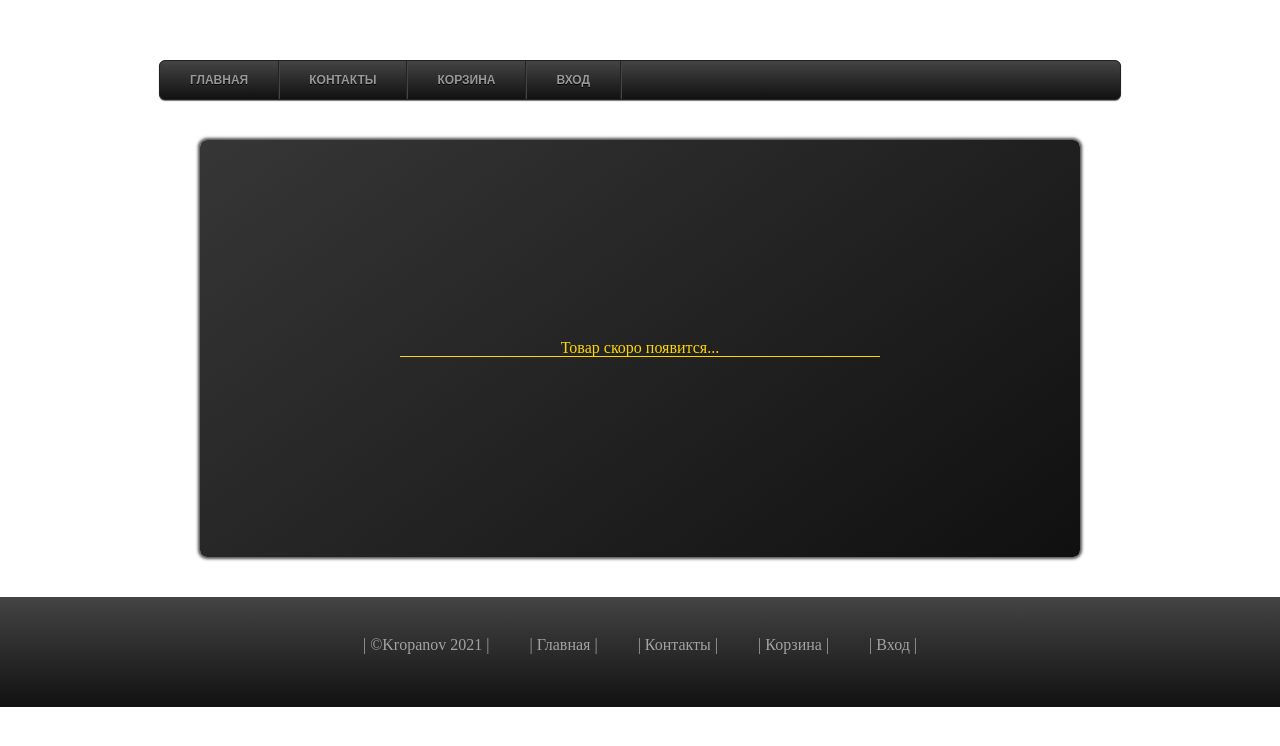
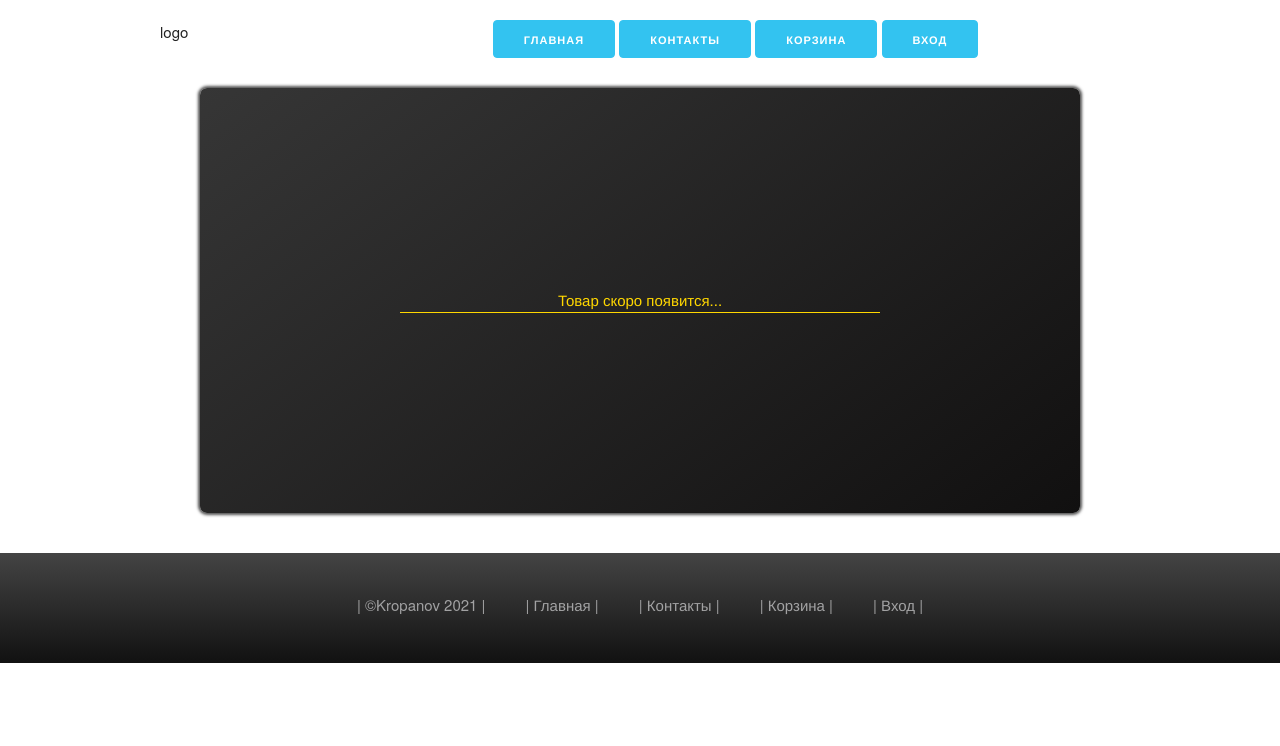
Before and after one commit to Kropanov/project_mysite, a Django app: page / in a window 1280 px wide. Shown: the top 746 px of the page. Run offline with Django 3.2, Linux system fonts and the light colour scheme.

Commit message:
Подключение системы модульной верстки Skeleton

```diff
--- a/interface/Templates/interface/base.html
+++ b/interface/Templates/interface/base.html
@@ -4,12 +4,13 @@
 <head>
     <meta charset="UTF-8">
     <title>Name mysite</title>
-    <link rel="stylesheet" href="{% static 'css/reset.css'%}" type="text/css">
+    <link rel="stylesheet" href="{% static 'css/normalize.css'%}" type="text/css">
+    <link rel="stylesheet" href="{% static 'css/skeleton.css'%}" type="text/css">
     <link rel="stylesheet" href="{% static 'css/main.css'%}" type="text/css">
 </head>
 <body>
-{% include 'interface/header.html' %}
-{% block content %}{% endblock %}
-{% include 'interface/footer.html' %}
+    {% include 'interface/header.html' %}
+    {% block content %}{% endblock %}
+    {% include 'interface/footer.html' %}
 </body>
 </html>
--- a/interface/Templates/interface/header.html
+++ b/interface/Templates/interface/header.html
@@ -1,14 +1,17 @@
 {% load static %}
-<header>
-    <div class="logo">
-        <!-- <a href="{% url 'interface:index'%}"><img src="{% static 'img/Cast_Iron-logo.png' %}" class="logoimg" width="160px" height="60px"></a> -->
-        <nav>
-            <ul id="menu">
-                <li><a href="{% url 'interface:index' %}">Главная</a></li>
-                <li><a href="{% url 'interface:contacts' %}">Контакты</a></li>
-                <li><a href="{% url 'interface:basket' %}">Корзина</a></li>
-                <li><a href="#">Вход</a></li>
-            </ul>
-        </nav>
+<!-- Добавление системы модульной верстки -->
+<div class="section header">
+    <div class="container">
+        <div class="row nav">
+            <div class="four columns">
+                logo
+            </div>
+            <div class="eight columns nav">
+                <a class='button button-primary' href="{% url 'interface:index' %}">Главная</a>
+                <a class='button button-primary' href="{% url 'interface:contacts' %}">Контакты</a>
+                <a class='button button-primary' href="{% url 'interface:basket' %}">Корзина</a>
+                <a class='button button-primary' href="#">Вход</a>
+            </div>
+        </div>
     </div>
-</header>
+</div>
--- a/static/css/main.css
+++ b/static/css/main.css
@@ -1,132 +1,11 @@
-@import url('https://fonts.googleapis.com/css2?family=Varela+Round&display=swap');
-* {
-    padding: 0;
-    margin: 0;
+.header {
+  padding-top: 20px;
 }
-
-#menu,
-  #menu ul {
-    margin: 0;
-    padding: 0;
-    list-style: none;
-}
-
-#menu {
-    width: 960px;
-    margin: 60px auto 40px auto;
-    border: 1px solid #222;
-    background-color: #111;
-    background-image: linear-gradient(#444, #111);
-    border-radius: 6px;
-    box-shadow: 0 1px 1px #777;
-}
-
-#menu:before,
-  #menu:after {
-    content: "";
-    display: table;
-  }
-
-  #menu:after {
-    clear: both;
-  }
-
-  #menu {
-    zoom:1;
-  }
-
-#menu li {
-    float: left;
-    border-right: 1px solid #222;
-    box-shadow: 1px 0 0 #444;
-    position: relative;
-  }
-
-  #menu a {
-    float: left;
-    padding: 12px 30px;
-    color: #999;
-    text-transform: uppercase;
-    font: bold 12px Arial, Helvetica;
-    text-decoration: none;
-    text-shadow: 0 1px 0 #000;
-  }
-
-  #menu li:hover > a {
-    color: #fafafa;
-  }
-
-  *html #menu li a:hover { /* IE6 only */
-    color: #fafafa;
-  }
-
-#menu ul {
-    margin: 20px 0 0 0;
-    _margin: 0; /*IE6 only*/
-    opacity: 0;
-    visibility: hidden;
-    position: absolute;
-    top: 38px;
-    left: 0;
-    z-index: 1;
-    background: #444;
-    background: linear-gradient(#444, #111);
-    box-shadow: 0 -1px 0 rgba(255,255,255,.3);
-    border-radius: 3px;
-    transition: all .2s ease-in-out;
-  }
-
-  #menu li:hover > ul {
-    opacity: 1;
-    visibility: visible;
-    margin: 0;
-  }
-
-  #menu ul ul {
-    top: 0;
-    left: 150px;
-    margin: 0 0 0 20px;
-    _margin: 0; /*IE6 only*/
-    box-shadow: -1px 0 0 rgba(255,255,255,.3);
-  }
-
-  #menu ul li {
-    float: none;
-    display: block;
-    border: 0;
-    _line-height: 0; /*IE6 only*/
-    box-shadow: 0 1px 0 #111, 0 2px 0 #666;
-  }
-
-  #menu ul li:last-child {
-    box-shadow: none;
-  }
-
-  #menu ul a {
-    padding: 10px;
-    width: 130px;
-    _height: 10px; /*IE6 only*/
-    display: block;
-    white-space: nowrap;
-    float: none;
-    text-transform: none;
-  }
-
-  ul#menu a:hover {
-    /* background-color: #0186ba; */
-    /* background-image: linear-gradient(#04acec, #0186ba); */
-    background-image: linear-gradient(#18bafa, #035c80);
-  }
-
 
 /* ссылки */
 a {
     text-decoration: none;
     color:rgb(0, 0, 0);
-}
-
-a:visited {
-    color: rgb(224, 209, 209);
 }
 
 /* информация обо мне  rgb(180, 57, 48)*/
@@ -165,13 +44,11 @@ a:visited {
 .footer div {
     margin: 10px;
     padding: 10px;
-    opacity: 1;
+    transition: all 1s ease-in-out;
 }
 
 .footer div:hover {
     border-bottom: 1px solid white;
-    transition: all ease-in-out 10s;
-    opacity: 0;
 }
 
 
--- /dev/null
+++ b/static/css/skeleton.css
@@ -0,0 +1,418 @@
+/*
+* Skeleton V2.0.4
+* Copyright 2014, Dave Gamache
+* www.getskeleton.com
+* Free to use under the MIT license.
+* http://www.opensource.org/licenses/mit-license.php
+* 12/29/2014
+*/
+
+
+/* Table of contents
+––––––––––––––––––––––––––––––––––––––––––––––––––
+- Grid
+- Base Styles
+- Typography
+- Links
+- Buttons
+- Forms
+- Lists
+- Code
+- Tables
+- Spacing
+- Utilities
+- Clearing
+- Media Queries
+*/
+
+
+/* Grid
+–––––––––––––––––––––––––––––––––––––––––––––––––– */
+.container {
+  position: relative;
+  width: 100%;
+  max-width: 960px;
+  margin: 0 auto;
+  padding: 0 20px;
+  box-sizing: border-box; }
+.column,
+.columns {
+  width: 100%;
+  float: left;
+  box-sizing: border-box; }
+
+/* For devices larger than 400px */
+@media (min-width: 400px) {
+  .container {
+    width: 85%;
+    padding: 0; }
+}
+
+/* For devices larger than 550px */
+@media (min-width: 550px) {
+  .container {
+    width: 80%; }
+  .column,
+  .columns {
+    margin-left: 4%; }
+  .column:first-child,
+  .columns:first-child {
+    margin-left: 0; }
+
+  .one.column,
+  .one.columns                    { width: 4.66666666667%; }
+  .two.columns                    { width: 13.3333333333%; }
+  .three.columns                  { width: 22%;            }
+  .four.columns                   { width: 30.6666666667%; }
+  .five.columns                   { width: 39.3333333333%; }
+  .six.columns                    { width: 48%;            }
+  .seven.columns                  { width: 56.6666666667%; }
+  .eight.columns                  { width: 65.3333333333%; }
+  .nine.columns                   { width: 74.0%;          }
+  .ten.columns                    { width: 82.6666666667%; }
+  .eleven.columns                 { width: 91.3333333333%; }
+  .twelve.columns                 { width: 100%; margin-left: 0; }
+
+  .one-third.column               { width: 30.6666666667%; }
+  .two-thirds.column              { width: 65.3333333333%; }
+
+  .one-half.column                { width: 48%; }
+
+  /* Offsets */
+  .offset-by-one.column,
+  .offset-by-one.columns          { margin-left: 8.66666666667%; }
+  .offset-by-two.column,
+  .offset-by-two.columns          { margin-left: 17.3333333333%; }
+  .offset-by-three.column,
+  .offset-by-three.columns        { margin-left: 26%;            }
+  .offset-by-four.column,
+  .offset-by-four.columns         { margin-left: 34.6666666667%; }
+  .offset-by-five.column,
+  .offset-by-five.columns         { margin-left: 43.3333333333%; }
+  .offset-by-six.column,
+  .offset-by-six.columns          { margin-left: 52%;            }
+  .offset-by-seven.column,
+  .offset-by-seven.columns        { margin-left: 60.6666666667%; }
+  .offset-by-eight.column,
+  .offset-by-eight.columns        { margin-left: 69.3333333333%; }
+  .offset-by-nine.column,
+  .offset-by-nine.columns         { margin-left: 78.0%;          }
+  .offset-by-ten.column,
+  .offset-by-ten.columns          { margin-left: 86.6666666667%; }
+  .offset-by-eleven.column,
+  .offset-by-eleven.columns       { margin-left: 95.3333333333%; }
+
+  .offset-by-one-third.column,
+  .offset-by-one-third.columns    { margin-left: 34.6666666667%; }
+  .offset-by-two-thirds.column,
+  .offset-by-two-thirds.columns   { margin-left: 69.3333333333%; }
+
+  .offset-by-one-half.column,
+  .offset-by-one-half.columns     { margin-left: 52%; }
+
+}
+
+
+/* Base Styles
+–––––––––––––––––––––––––––––––––––––––––––––––––– */
+/* NOTE
+html is set to 62.5% so that all the REM measurements throughout Skeleton
+are based on 10px sizing. So basically 1.5rem = 15px :) */
+html {
+  font-size: 62.5%; }
+body {
+  font-size: 1.5em; /* currently ems cause chrome bug misinterpreting rems on body element */
+  line-height: 1.6;
+  font-weight: 400;
+  font-family: "Raleway", "HelveticaNeue", "Helvetica Neue", Helvetica, Arial, sans-serif;
+  color: #222; }
+
+
+/* Typography
+–––––––––––––––––––––––––––––––––––––––––––––––––– */
+h1, h2, h3, h4, h5, h6 {
+  margin-top: 0;
+  margin-bottom: 2rem;
+  font-weight: 300; }
+h1 { font-size: 4.0rem; line-height: 1.2;  letter-spacing: -.1rem;}
+h2 { font-size: 3.6rem; line-height: 1.25; letter-spacing: -.1rem; }
+h3 { font-size: 3.0rem; line-height: 1.3;  letter-spacing: -.1rem; }
+h4 { font-size: 2.4rem; line-height: 1.35; letter-spacing: -.08rem; }
+h5 { font-size: 1.8rem; line-height: 1.5;  letter-spacing: -.05rem; }
+h6 { font-size: 1.5rem; line-height: 1.6;  letter-spacing: 0; }
+
+/* Larger than phablet */
+@media (min-width: 550px) {
+  h1 { font-size: 5.0rem; }
+  h2 { font-size: 4.2rem; }
+  h3 { font-size: 3.6rem; }
+  h4 { font-size: 3.0rem; }
+  h5 { font-size: 2.4rem; }
+  h6 { font-size: 1.5rem; }
+}
+
+p {
+  margin-top: 0; }
+
+
+/* Links
+–––––––––––––––––––––––––––––––––––––––––––––––––– */
+a {
+  color: #1EAEDB; }
+a:hover {
+  color: #0FA0CE; }
+
+
+/* Buttons
+–––––––––––––––––––––––––––––––––––––––––––––––––– */
+.button,
+button,
+input[type="submit"],
+input[type="reset"],
+input[type="button"] {
+  display: inline-block;
+  height: 38px;
+  padding: 0 30px;
+  color: #555;
+  text-align: center;
+  font-size: 11px;
+  font-weight: 600;
+  line-height: 38px;
+  letter-spacing: .1rem;
+  text-transform: uppercase;
+  text-decoration: none;
+  white-space: nowrap;
+  background-color: transparent;
+  border-radius: 4px;
+  border: 1px solid #bbb;
+  cursor: pointer;
+  box-sizing: border-box; }
+.button:hover,
+button:hover,
+input[type="submit"]:hover,
+input[type="reset"]:hover,
+input[type="button"]:hover,
+.button:focus,
+button:focus,
+input[type="submit"]:focus,
+input[type="reset"]:focus,
+input[type="button"]:focus {
+  color: #333;
+  border-color: #888;
+  outline: 0; }
+.button.button-primary,
+button.button-primary,
+input[type="submit"].button-primary,
+input[type="reset"].button-primary,
+input[type="button"].button-primary {
+  color: #FFF;
+  background-color: #33C3F0;
+  border-color: #33C3F0; }
+.button.button-primary:hover,
+button.button-primary:hover,
+input[type="submit"].button-primary:hover,
+input[type="reset"].button-primary:hover,
+input[type="button"].button-primary:hover,
+.button.button-primary:focus,
+button.button-primary:focus,
+input[type="submit"].button-primary:focus,
+input[type="reset"].button-primary:focus,
+input[type="button"].button-primary:focus {
+  color: #FFF;
+  background-color: #1EAEDB;
+  border-color: #1EAEDB; }
+
+
+/* Forms
+–––––––––––––––––––––––––––––––––––––––––––––––––– */
+input[type="email"],
+input[type="number"],
+input[type="search"],
+input[type="text"],
+input[type="tel"],
+input[type="url"],
+input[type="password"],
+textarea,
+select {
+  height: 38px;
+  padding: 6px 10px; /* The 6px vertically centers text on FF, ignored by Webkit */
+  background-color: #fff;
+  border: 1px solid #D1D1D1;
+  border-radius: 4px;
+  box-shadow: none;
+  box-sizing: border-box; }
+/* Removes awkward default styles on some inputs for iOS */
+input[type="email"],
+input[type="number"],
+input[type="search"],
+input[type="text"],
+input[type="tel"],
+input[type="url"],
+input[type="password"],
+textarea {
+  -webkit-appearance: none;
+     -moz-appearance: none;
+          appearance: none; }
+textarea {
+  min-height: 65px;
+  padding-top: 6px;
+  padding-bottom: 6px; }
+input[type="email"]:focus,
+input[type="number"]:focus,
+input[type="search"]:focus,
+input[type="text"]:focus,
+input[type="tel"]:focus,
+input[type="url"]:focus,
+input[type="password"]:focus,
+textarea:focus,
+select:focus {
+  border: 1px solid #33C3F0;
+  outline: 0; }
+label,
+legend {
+  display: block;
+  margin-bottom: .5rem;
+  font-weight: 600; }
+fieldset {
+  padding: 0;
+  border-width: 0; }
+input[type="checkbox"],
+input[type="radio"] {
+  display: inline; }
+label > .label-body {
+  display: inline-block;
+  margin-left: .5rem;
+  font-weight: normal; }
+
+
+/* Lists
+–––––––––––––––––––––––––––––––––––––––––––––––––– */
+ul {
+  list-style: circle inside; }
+ol {
+  list-style: decimal inside; }
+ol, ul {
+  padding-left: 0;
+  margin-top: 0; }
+ul ul,
+ul ol,
+ol ol,
+ol ul {
+  margin: 1.5rem 0 1.5rem 3rem;
+  font-size: 90%; }
+li {
+  margin-bottom: 1rem; }
+
+
+/* Code
+–––––––––––––––––––––––––––––––––––––––––––––––––– */
+code {
+  padding: .2rem .5rem;
+  margin: 0 .2rem;
+  font-size: 90%;
+  white-space: nowrap;
+  background: #F1F1F1;
+  border: 1px solid #E1E1E1;
+  border-radius: 4px; }
+pre > code {
+  display: block;
+  padding: 1rem 1.5rem;
+  white-space: pre; }
+
+
+/* Tables
+–––––––––––––––––––––––––––––––––––––––––––––––––– */
+th,
+td {
+  padding: 12px 15px;
+  text-align: left;
+  border-bottom: 1px solid #E1E1E1; }
+th:first-child,
+td:first-child {
+  padding-left: 0; }
+th:last-child,
+td:last-child {
+  padding-right: 0; }
+
+
+/* Spacing
+–––––––––––––––––––––––––––––––––––––––––––––––––– */
+button,
+.button {
+  margin-bottom: 1rem; }
+input,
+textarea,
+select,
+fieldset {
+  margin-bottom: 1.5rem; }
+pre,
+blockquote,
+dl,
+figure,
+table,
+p,
+ul,
+ol,
+form {
+  margin-bottom: 2.5rem; }
+
+
+/* Utilities
+–––––––––––––––––––––––––––––––––––––––––––––––––– */
+.u-full-width {
+  width: 100%;
+  box-sizing: border-box; }
+.u-max-full-width {
+  max-width: 100%;
+  box-sizing: border-box; }
+.u-pull-right {
+  float: right; }
+.u-pull-left {
+  float: left; }
+
+
+/* Misc
+–––––––––––––––––––––––––––––––––––––––––––––––––– */
+hr {
+  margin-top: 3rem;
+  margin-bottom: 3.5rem;
+  border-width: 0;
+  border-top: 1px solid #E1E1E1; }
+
+
+/* Clearing
+–––––––––––––––––––––––––––––––––––––––––––––––––– */
+
+/* Self Clearing Goodness */
+.container:after,
+.row:after,
+.u-cf {
+  content: "";
+  display: table;
+  clear: both; }
+
+
+/* Media Queries
+–––––––––––––––––––––––––––––––––––––––––––––––––– */
+/*
+Note: The best way to structure the use of media queries is to create the queries
+near the relevant code. For example, if you wanted to change the styles for buttons
+on small devices, paste the mobile query code up in the buttons section and style it
+there.
+*/
+
+
+/* Larger than mobile */
+@media (min-width: 400px) {}
+
+/* Larger than phablet (also point when grid becomes active) */
+@media (min-width: 550px) {}
+
+/* Larger than tablet */
+@media (min-width: 750px) {}
+
+/* Larger than desktop */
+@media (min-width: 1000px) {}
+
+/* Larger than Desktop HD */
+@media (min-width: 1200px) {}
```
Also changed, not shown: static/css/normalize.css (added).
